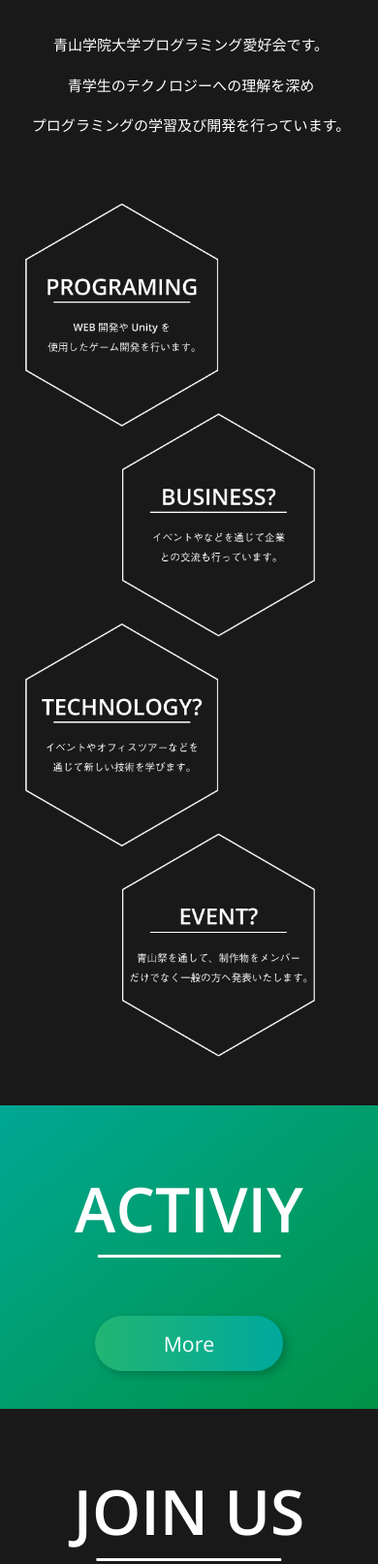
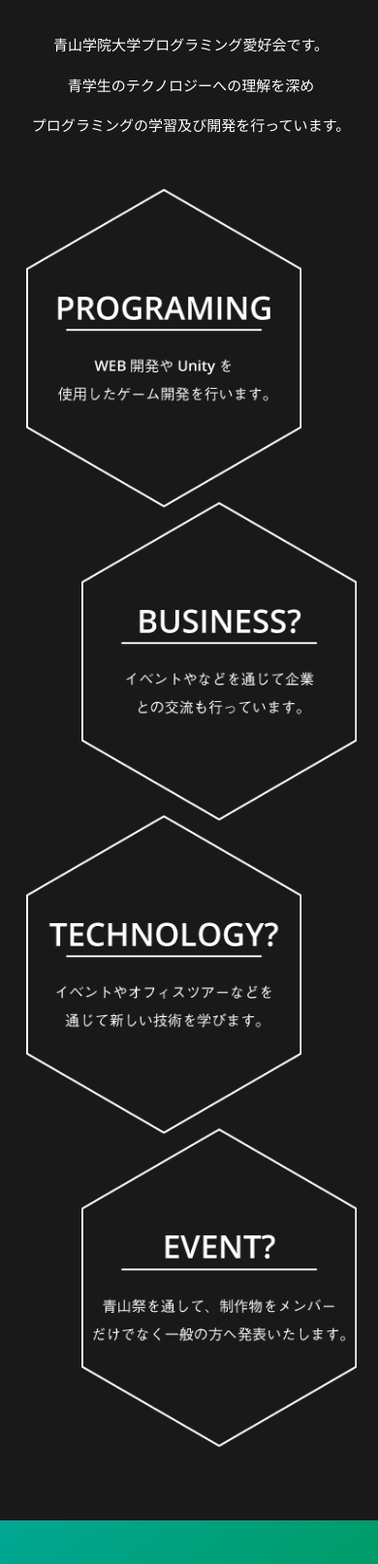
Before and after one commit to agu-piedpiper/AGU_PiedPiper.github.io_ver1, a Flask app: template templates/index.html in a window 390 px wide. Shown: the part 1012-2625 px from the top of the page at 97% size. Run offline with Flask 2, Linux system fonts and the light colour scheme; the template is opened without the code that fills it, so the values that code supplies are empty; some libraries are stand-ins or nearby versions.

Commit message:
fix1 about

```diff
--- a/static/style.css
+++ b/static/style.css
@@ -588,7 +588,7 @@ footer p {
     .about-conteinar {
         text-align: center;
         margin-top: 30px;
-        margin-bottom: 30px;
+        margin-bottom: 10px;
     }
     .about_text {
         padding: 0;
@@ -686,16 +686,16 @@ footer p {
         text-align: center;
     }
     .about_imgs>div>img {
+        float: none;
+        position: static;
         margin-left: 0px;
-        margin-bottom: -120px;
+        margin-bottom: -8px;
         display: inline-block;
     }
     .about_img_1, .about_img_3 {
-        position: relative;
-        transform: translate(-17.5%, 0%) scale(0.7);
+        transform: translate(-10%, 0%) scale(1);
     }
     .about_img_2, .about_img_4 {
-        position: relative;
-        transform: translate(17.5%, 0%) scale(0.7);
+        transform: translate(10%, 0%) scale(1);
     }
 }
```
